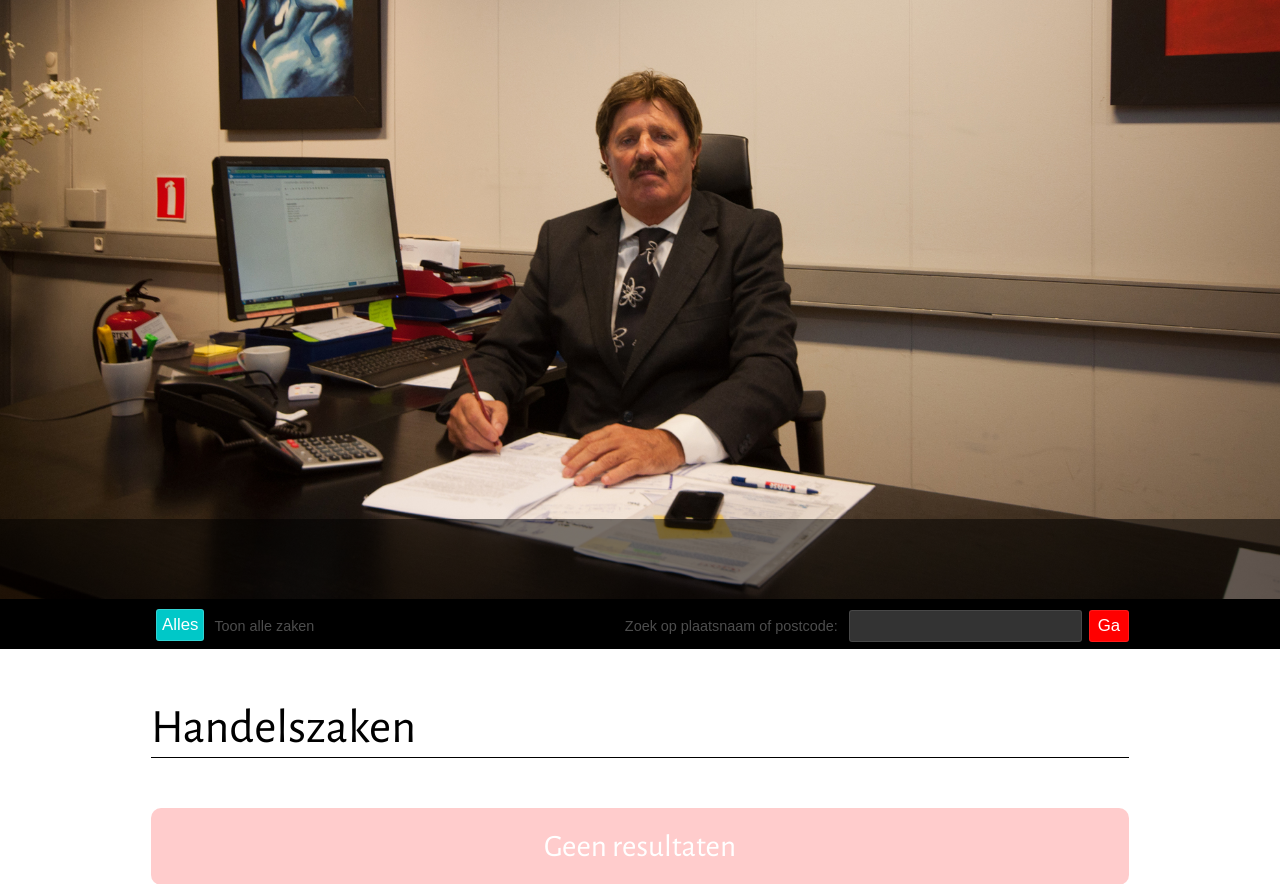
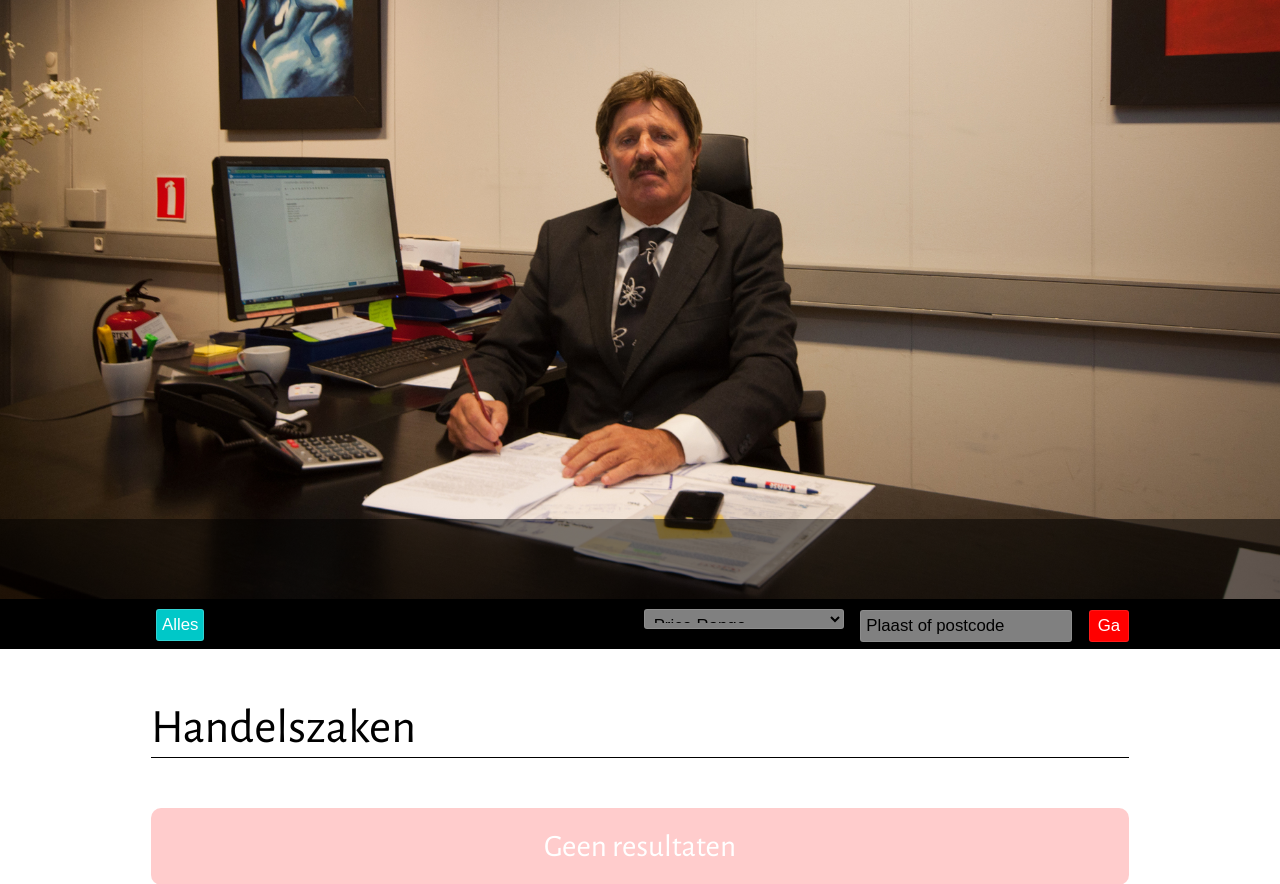
Before and after one commit to Contraroe/Bureau-Maurice, a PHP site: page / in a window 1280 px wide. Shown: the part 74-958 px from the top of the page. Run offline with PHP 8.4, Linux system fonts and the light colour scheme; data that the repository does not hold is empty; a stand-in replaces the project's code that opens the database connection; some libraries are stand-ins or nearby versions; some web fonts are replaced.

Commit message:
Update search bar

```diff
--- a/__compass/sass/_searchbar.sass
+++ b/__compass/sass/_searchbar.sass
@@ -13,35 +13,6 @@
 		#postcode
 			width: 978px
 			margin: auto
-		#search
-			padding-left: 5px
-			input,
-			label
-				height: 20px
-				padding: 5px
-				border: 0
-				font-size: 70%
-				border-radius: 3px
-				background: $wit_2
-				color: $wit_7
-				font-weight: 100
-				border: 1px solid $wit_1
-			label
-				background: none
-				font-size: 60%
-				color: $wit_3
-				border: none
-			input[type="submit"]
-				width: 40px
-				border-radius: 3px
-				background-color: $rood_10
-				color: $wit_10
-				// border: 1px solid $wit_10
-				font-weight: 100
-				height: auto
-				&:hover
-					background-color: $wit_7
-					color: $zwart_10
 		#clear
 			padding-left: 5px
 			float: left
@@ -82,6 +53,43 @@
 				&:hover
 					background-color: $rood_10
 					color: $wit_10
+		#search
+			padding-left: 5px
+			label
+				height: 20px
+				padding: 5px
+				border: 0
+				font-size: 70%
+				border-radius: 3px
+				background: $wit_2
+				color: $wit_7
+				font-weight: 100
+				border: 1px solid $wit_1
+				margin-right: 10px
+			input
+				@extend label
+			#find,
+			select
+				@extend label
+				font-weight: 100
+				color: $zwart_10
+				width: 200px
+				height: 20px
+				font-size: 70%
+				background: $wit_5
+			input[type="submit"]
+				width: 40px
+				border-radius: 3px
+				background-color: $rood_10
+				color: $wit_10
+				// border: 1px solid $wit_10
+				font-weight: 100
+				height: auto
+				margin-right: 0px
+				&:hover
+					background-color: $wit_7
+					color: $zwart_10
+
 	#data_cont
 		@extend #find_cont
 		top: -80px
--- a/_css/global.css
+++ b/_css/global.css
@@ -290,13 +290,83 @@ a[href^="http://maps.google.com/maps"] {
   margin: auto;
 }
 /* line 16, ../__compass/sass/_searchbar.sass */
+#content #find_cont #clear, #content #data_cont #clear {
+  padding-left: 5px;
+  float: left;
+}
+/* line 19, ../__compass/sass/_searchbar.sass */
+#content #find_cont #clear input, #content #data_cont #clear input,
+#content #find_cont #clear label,
+#content #data_cont #clear label,
+#content #find_cont #clear #search input,
+#content #find_cont #search #clear input,
+#content #data_cont #clear #search input,
+#content #data_cont #search #clear input,
+#content #find_cont #clear #search #find,
+#content #find_cont #search #clear #find,
+#content #data_cont #clear #search #find,
+#content #data_cont #search #clear #find,
+#content #find_cont #clear #search select,
+#content #find_cont #search #clear select,
+#content #data_cont #clear #search select,
+#content #data_cont #search #clear select {
+  height: 20px;
+  padding: 5px;
+  border: 0;
+  font-size: 70%;
+  border-radius: 3px;
+  background: rgba(255, 255, 255, 0.2);
+  color: rgba(255, 255, 255, 0.7);
+  font-weight: 100;
+}
+/* line 29, ../__compass/sass/_searchbar.sass */
+#content #find_cont #clear label, #content #data_cont #clear label, #content #find_cont #clear #search input, #content #find_cont #search #clear input, #content #data_cont #clear #search input, #content #data_cont #search #clear input, #content #find_cont #clear #search #find, #content #find_cont #search #clear #find, #content #data_cont #clear #search #find, #content #data_cont #search #clear #find,
+#content #find_cont #clear #search select,
+#content #find_cont #search #clear select,
+#content #data_cont #clear #search select,
+#content #data_cont #search #clear select {
+  background: none;
+  font-size: 60%;
+  color: rgba(255, 255, 255, 0.3);
+  margin-left: 5px;
+}
+/* line 34, ../__compass/sass/_searchbar.sass */
+#content #find_cont #clear input[type="submit"], #content #data_cont #clear input[type="submit"] {
+  width: 40px;
+  border-radius: 3px;
+  background-color: red;
+  color: white;
+  font-weight: 100;
+  height: auto;
+}
+/* line 41, ../__compass/sass/_searchbar.sass */
+#content #find_cont #clear input[type="submit"]:hover, #content #data_cont #clear input[type="submit"]:hover {
+  background-color: rgba(255, 255, 255, 0.7);
+  color: black;
+}
+/* line 45, ../__compass/sass/_searchbar.sass */
+#content #find_cont #clear input[type="submit"], #content #data_cont #clear input[type="submit"] {
+  width: auto;
+  border-radius: 3px;
+  background-color: #00c8c8;
+  color: white;
+  font-weight: 100;
+  height: auto;
+  border: 1px solid rgba(255, 255, 255, 0.2);
+}
+/* line 53, ../__compass/sass/_searchbar.sass */
+#content #find_cont #clear input[type="submit"]:hover, #content #data_cont #clear input[type="submit"]:hover {
+  background-color: red;
+  color: white;
+}
+/* line 56, ../__compass/sass/_searchbar.sass */
 #content #find_cont #search, #content #data_cont #search {
   padding-left: 5px;
 }
-/* line 18, ../__compass/sass/_searchbar.sass */
-#content #find_cont #search input, #content #data_cont #search input,
-#content #find_cont #search label,
-#content #data_cont #search label {
+/* line 58, ../__compass/sass/_searchbar.sass */
+#content #find_cont #search label, #content #data_cont #search label, #content #find_cont #search input, #content #data_cont #search input, #content #find_cont #search #find, #content #data_cont #search #find,
+#content #find_cont #search select,
+#content #data_cont #search select {
   height: 20px;
   padding: 5px;
   border: 0;
@@ -306,15 +376,20 @@ a[href^="http://maps.google.com/maps"] {
   color: rgba(255, 255, 255, 0.7);
   font-weight: 100;
   border: 1px solid rgba(255, 255, 255, 0.1);
+  margin-right: 10px;
 }
-/* line 29, ../__compass/sass/_searchbar.sass */
-#content #find_cont #search label, #content #data_cont #search label {
-  background: none;
-  font-size: 60%;
-  color: rgba(255, 255, 255, 0.3);
-  border: none;
+/* line 71, ../__compass/sass/_searchbar.sass */
+#content #find_cont #search #find, #content #data_cont #search #find,
+#content #find_cont #search select,
+#content #data_cont #search select {
+  font-weight: 100;
+  color: black;
+  width: 200px;
+  height: 20px;
+  font-size: 70%;
+  background: rgba(255, 255, 255, 0.5);
 }
-/* line 34, ../__compass/sass/_searchbar.sass */
+/* line 80, ../__compass/sass/_searchbar.sass */
 #content #find_cont #search input[type="submit"], #content #data_cont #search input[type="submit"] {
   width: 40px;
   border-radius: 3px;
@@ -322,67 +397,14 @@ a[href^="http://maps.google.com/maps"] {
   color: white;
   font-weight: 100;
   height: auto;
+  margin-right: 0px;
 }
-/* line 42, ../__compass/sass/_searchbar.sass */
+/* line 89, ../__compass/sass/_searchbar.sass */
 #content #find_cont #search input[type="submit"]:hover, #content #data_cont #search input[type="submit"]:hover {
   background-color: rgba(255, 255, 255, 0.7);
   color: black;
 }
-/* line 45, ../__compass/sass/_searchbar.sass */
-#content #find_cont #clear, #content #data_cont #clear {
-  padding-left: 5px;
-  float: left;
-}
-/* line 48, ../__compass/sass/_searchbar.sass */
-#content #find_cont #clear input, #content #data_cont #clear input,
-#content #find_cont #clear label,
-#content #data_cont #clear label {
-  height: 20px;
-  padding: 5px;
-  border: 0;
-  font-size: 70%;
-  border-radius: 3px;
-  background: rgba(255, 255, 255, 0.2);
-  color: rgba(255, 255, 255, 0.7);
-  font-weight: 100;
-}
-/* line 58, ../__compass/sass/_searchbar.sass */
-#content #find_cont #clear label, #content #data_cont #clear label {
-  background: none;
-  font-size: 60%;
-  color: rgba(255, 255, 255, 0.3);
-  margin-left: 5px;
-}
-/* line 63, ../__compass/sass/_searchbar.sass */
-#content #find_cont #clear input[type="submit"], #content #data_cont #clear input[type="submit"] {
-  width: 40px;
-  border-radius: 3px;
-  background-color: red;
-  color: white;
-  font-weight: 100;
-  height: auto;
-}
-/* line 70, ../__compass/sass/_searchbar.sass */
-#content #find_cont #clear input[type="submit"]:hover, #content #data_cont #clear input[type="submit"]:hover {
-  background-color: rgba(255, 255, 255, 0.7);
-  color: black;
-}
-/* line 74, ../__compass/sass/_searchbar.sass */
-#content #find_cont #clear input[type="submit"], #content #data_cont #clear input[type="submit"] {
-  width: auto;
-  border-radius: 3px;
-  background-color: #00c8c8;
-  color: white;
-  font-weight: 100;
-  height: auto;
-  border: 1px solid rgba(255, 255, 255, 0.2);
-}
-/* line 82, ../__compass/sass/_searchbar.sass */
-#content #find_cont #clear input[type="submit"]:hover, #content #data_cont #clear input[type="submit"]:hover {
-  background-color: red;
-  color: white;
-}
-/* line 85, ../__compass/sass/_searchbar.sass */
+/* line 93, ../__compass/sass/_searchbar.sass */
 #content #data_cont {
   top: -80px;
   height: 80px;
--- a/_includes/content.php
+++ b/_includes/content.php
@@ -8,11 +8,22 @@
 	<div id="find_cont">
 		<div id="postcode">
 			<form name="search" id="clear" method="post" action="<?=$PHP_SELF?>">
-				<input type="submit" id="clear" name="go" value="Alles" /><label>Toon alle zaken</label>
+				<input type="submit" id="clear" name="go" value="Alles" />
+				<!-- <label>Toon alle zaken</label> -->
 			</form>
-			<form name="search" id="search" method="post" action="<?=$PHP_SELF?>">
-				<label>Zoek op plaatsnaam of postcode:</label>
-				<input type="text" name="find" id="find" value="" onclick="this.value='';" onfocus="this.select()" onblur="this.value=!this.value?'':this.value;"/>
+ 			<form name="search" id="search" method="post" action="<?=$PHP_SELF?>">
+				 <select name="pricerange" size="1" id="pricerange">
+					<option value="">Price Range</option>
+					<option value="1">$&nbsp;10 - $&nbsp;20</option>
+					<option value="2">$&nbsp;21 - $&nbsp;30</option>
+					<option value="3">$&nbsp;31 - $&nbsp;50</option>
+					<option value="4">$&nbsp;51 - $&nbsp;75</option>
+					<option value="5">$&nbsp;76 - $&nbsp;100</option>
+					<option value="6">$&nbsp;101 - $&nbsp;200</option>
+					<option value="7">$&nbsp;201 - Plus</option>
+				</select>
+				<!-- <label>Zoek op plaatsnaam of postcode:</label> -->
+				<input type="text" name="find" id="find" value="Plaast of postcode" onclick="this.value='';" onfocus="this.select()" onblur="this.value=!this.value?'Plaast of postcode':this.value;"/>
 				<input type="submit" id="go" name="go" value="Ga" />
 			</form>
 
```
